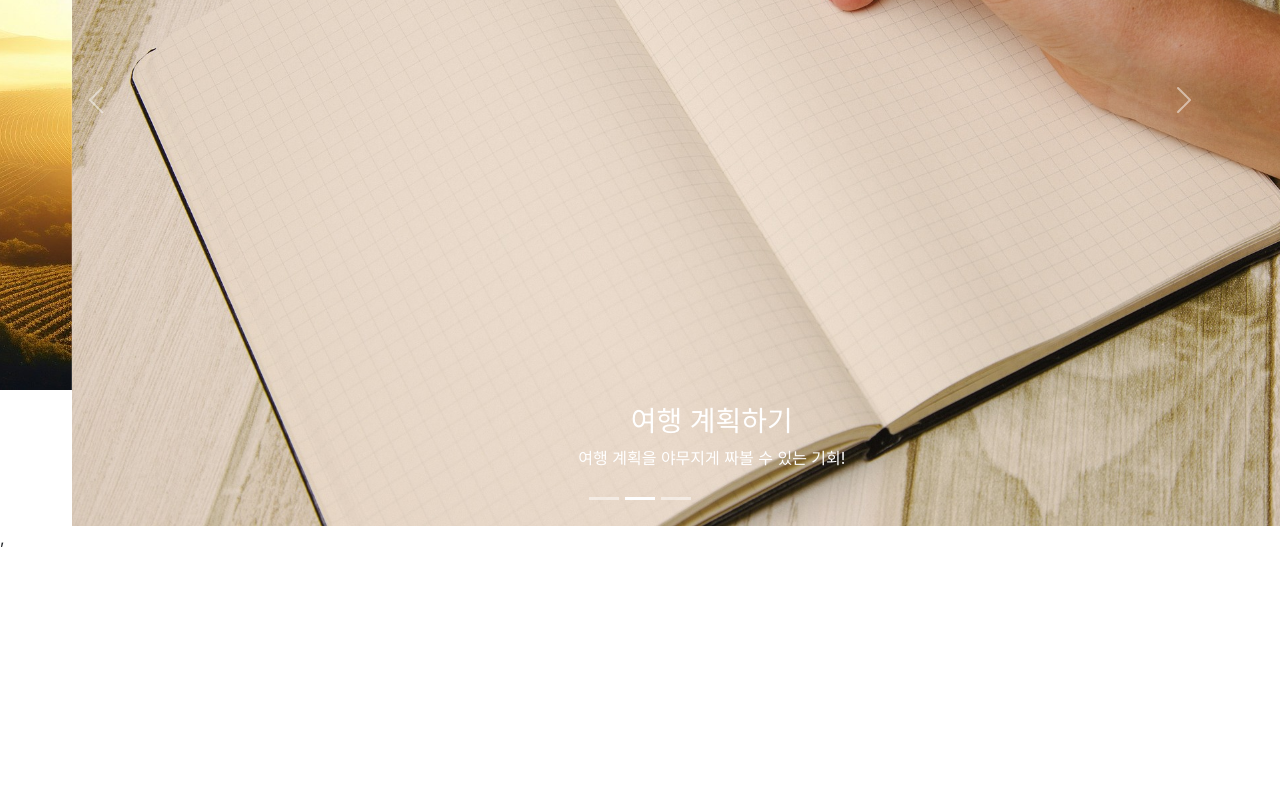
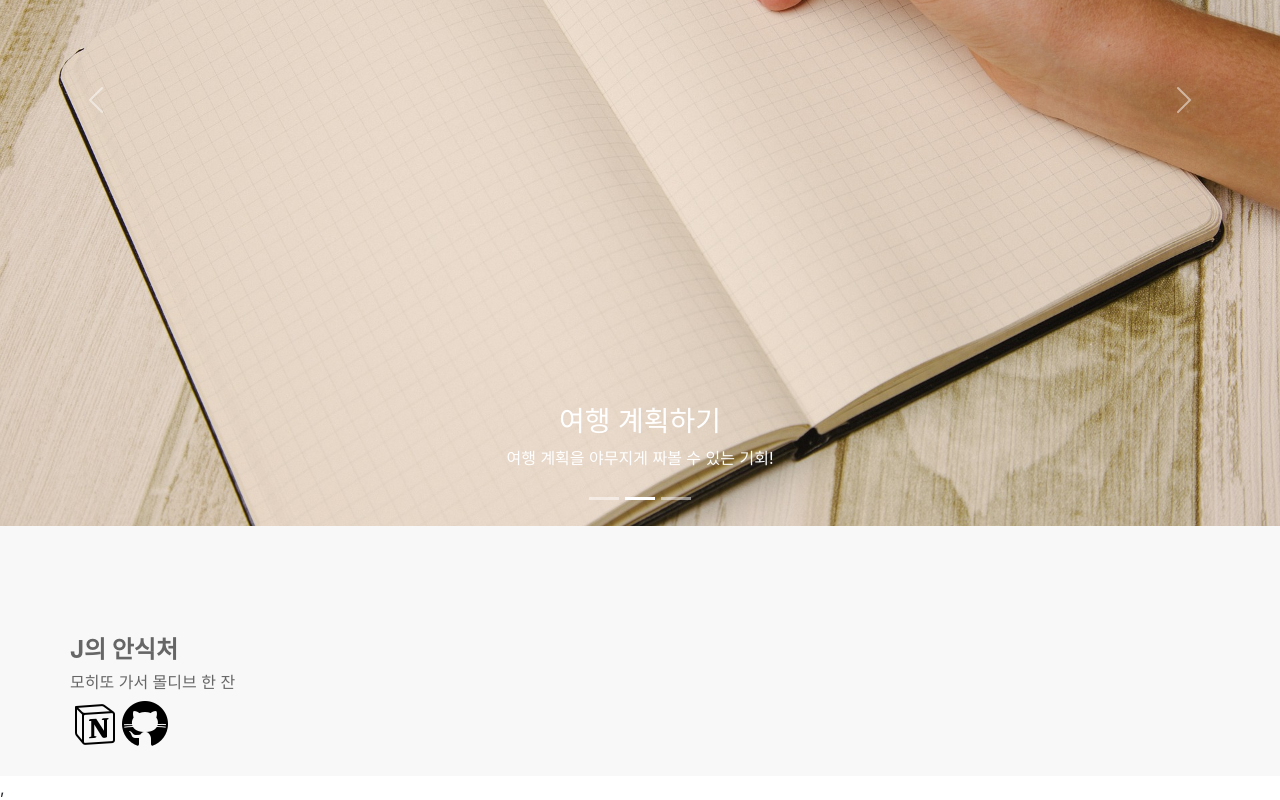
Before and after one commit to B3-mojito/RestPlaceForJFront, a React (Create React App) app in the folder j-front/: page / in a window 1280 px wide. Shown: the part 383-1183 px from the top of the page. Before the commit the page ends 933 px from the top, so only its background shows below. Built offline with nearby package versions, Linux system fonts and the light colour scheme.

Commit message:
feat: footer 구현

```diff
--- a/j-front/src/App.js
+++ b/j-front/src/App.js
@@ -12,7 +12,8 @@ import ProtectedRoute from "./context/ProtectedRoute";
 import Plan from './component/PlanView';
 import PlanPage from "./component/PlanPage";
 import PostDetail from "./component/PostDetail";
-import EditPost from "./component/EidtPost"; // Plan 컴포넌트 임포트
+import EditPost from "./component/EidtPost";
+import Footer from './component/Footer';
 
 const Login = lazy(() => import('./component/Login'));
 const Home = lazy(() => import('./pages/Home'));
@@ -44,6 +45,7 @@ function App() {
                     <Route path="/" element={<Navigate to="/home" />} />
                 </Routes>
             </Suspense>
+            <Footer />
         </Router>
     );
 }
--- /dev/null
+++ b/j-front/src/component/Footer.css
@@ -0,0 +1,35 @@
+.footer {
+  text-align: left;
+  padding: 50px;
+  background-color: #f8f8f8;
+  width: 100%;
+  height: 250px;
+}
+
+.footer-content {
+  margin-top: 60px;
+  margin-left: 20px;
+}
+
+.footer h2 {
+  color: #666666;
+  margin: 0;
+  font-size: 24px;
+  font-weight: bold;
+}
+
+.footer p {
+  color: #666666;
+  margin: 5px 0;
+  font-size: 16px;
+}
+
+.footer a {
+  color: #666666;
+  text-decoration: none;
+  font-size: 14px;
+}
+
+.footer a:hover {
+  text-decoration: underline;
+}
--- /dev/null
+++ b/j-front/src/component/Footer.js
@@ -0,0 +1,33 @@
+import React from 'react';
+import './Footer.css';
+import githubImage from "../images/github.png"
+import notionImage from "../images/notion.png"
+
+const Footer = () => {
+  return (
+      <footer className="footer">
+        <div className="footer-content">
+          <h2>J의 안식처</h2>
+          <p>모히또 가서 몰디브 한 잔</p>
+          <a href="https://teamsparta.notion.site/2360237586194e21a8e4025d4355a764"
+             target="_blank"
+             rel="noopener noreferrer">
+            <img
+                src={notionImage}
+                alt="Button Image"
+            />
+          </a>
+          <a href="https://github.com/orgs/B3-mojito/repositories"
+             target="_blank"
+             rel="noopener noreferrer">
+            <img
+                src={githubImage}
+                alt="Button Image"
+            />
+          </a>
+        </div>
+      </footer>
+  );
+};
+
+export default Footer;
```
Also changed, not shown: j-front/src/images/github.png (added), j-front/src/images/notion.png (added).
